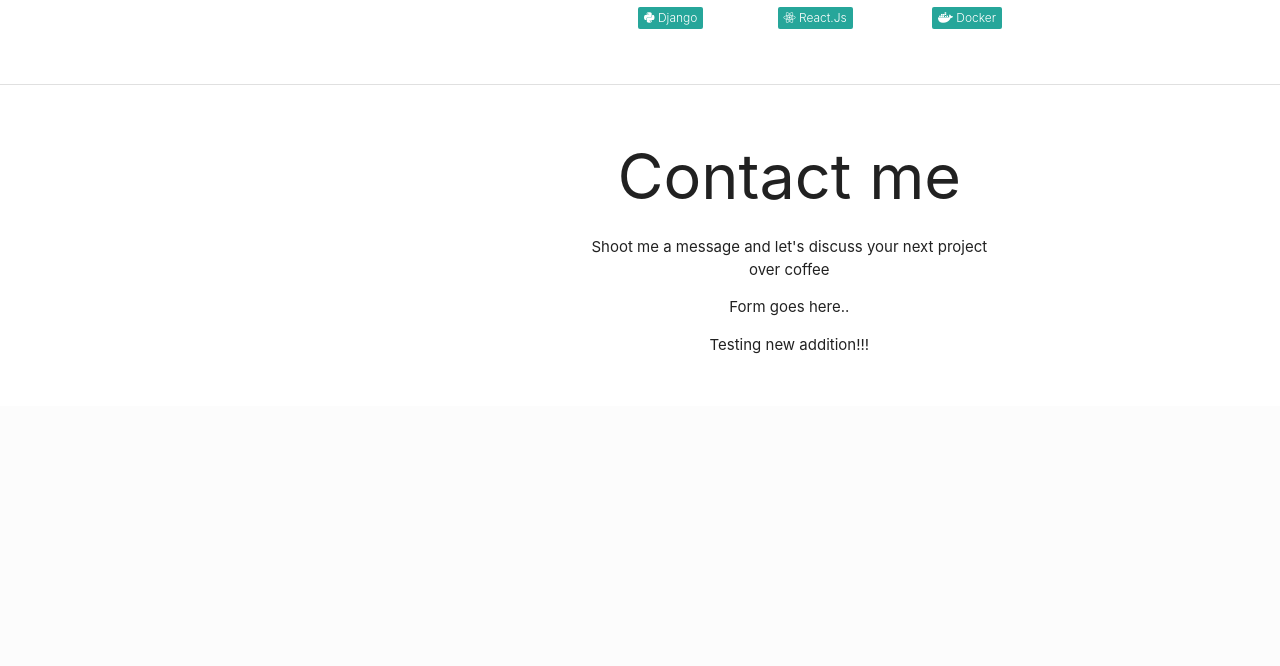
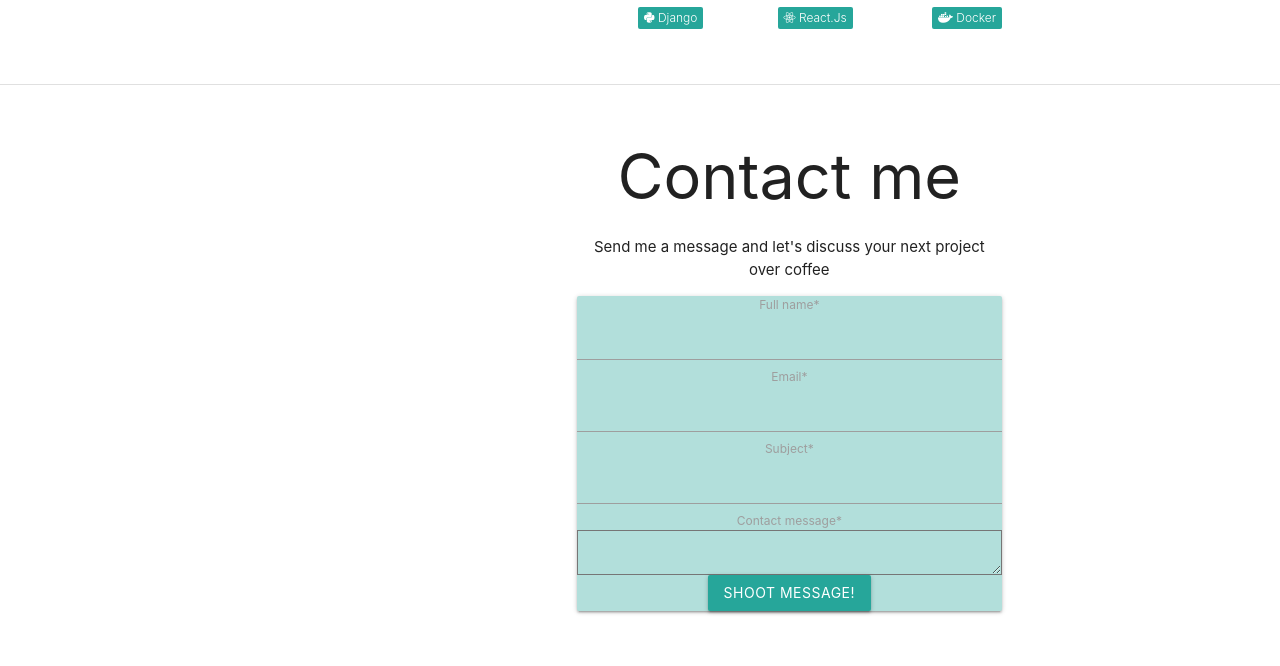
Before and after one commit to keithlowc/Portfolio, a Django app: template templates/intro.html in a window 1280 px wide. Shown: the part 1579-2245 px from the top of the page. Before the commit the page ends 1933 px from the top, so only its background shows below. Run offline with Django 3.2, Linux system fonts and the light colour scheme; the template is opened without the code that fills it: values that come from a table or form of the project are taken from there, others are empty; some libraries are stand-ins or nearby versions.

Commit message:
added contact form

```diff
--- a/portfolio/settings.py
+++ b/portfolio/settings.py
@@ -45,6 +45,7 @@ PRODUCTION = [
 
 # Applications created by django
 COMMON = [
+    'crispy_forms',
 ]
 
 # Applications created by you
--- a/requirements.txt
+++ b/requirements.txt
@@ -1,9 +1,9 @@
 dj-database-url==0.5.0
 Django==2.2.2
+django-crispy-forms==1.7.2
 django-environ==0.4.5
 django-heroku==0.3.1
 django-mysql==2.4.1
-gunicorn==19.9.0
 mysql-connector-python==8.0.14
 mysqlclient==1.4.1
 protobuf==3.9.0
@@ -13,4 +13,4 @@ pytz==2019.2
 six==1.12.0
 SQLAlchemy==1.2.17
 sqlparse==0.3.0
-static3==0.7.0
+whitenoise==4.1.3
--- a/templates/intro.html
+++ b/templates/intro.html
@@ -129,9 +129,43 @@
             <div class="col s12 m6 offset-m3 l6 offset-l5 center-align">
                 <div class="section scrollspy">
                     <h1>Contact me</h1>
-                    <p>Shoot me a message and let's discuss your next project over coffee</p>
-                    <p>Form goes here..</p>
-                    <p>Testing new addition!!!</p>
+                    <p>Send me a message and let's discuss your next project over coffee</p>
+
+                    {% load crispy_forms_tags %}
+                <div class="card teal lighten-4">
+                    <form method="POST">
+                        {% csrf_token %}
+
+                        <div class="form-row">
+                            <div class="form-group col-md-6 mb-0">
+                                {{ form.full_name|as_crispy_field}}
+                            </div>
+                            <div class="form-group col-md-6 mb-0">
+                                {{ form.email|as_crispy_field}}
+                            </div>
+                        </div>
+
+                        <div class="form-row">
+                            <div class="form-group col-md-6 mb-0">
+                                {{ form.subject|as_crispy_field}}
+                            </div>
+                            <div class="form-group col-md-6 mb-0">
+                                {{ form.contact_message|as_crispy_field}}
+                            </div>
+                        </div>
+
+                        <div class="row">
+                            <div class="col-md-4 mb-0">
+                            </div>
+                            <div class="col-md-4 mb-0">
+                            </div>
+                            <div class="col-md-4 mb-0 text-right">
+                                <button type="submit" class="btn btn-success">Shoot message!</button>
+                            </div>
+                        </div>
+                    </form>
+                </div>
+
                 </div>
             </div>
         </div>
--- /dev/null
+++ b/work/forms.py
@@ -0,0 +1,8 @@
+from django import forms
+from .models import Contacts
+
+
+class AddContactsForm(forms.ModelForm):
+    class Meta:
+        model = Contacts
+        fields = ['full_name','email','subject','contact_message']
--- a/work/models.py
+++ b/work/models.py
@@ -7,16 +7,11 @@ static files.
 '''
 
 class Projects(models.Model):
-    title = models.CharField(
-        max_length=50, blank=False,null=False)
-    description = models.TextField(
-        max_length=450, blank=False, null=False)
-    image_url = models.CharField(
-        max_length=150, blank=False, null=False)
-    project_url = models.CharField(
-        max_length=150, blank=False, null=False)
-    created_at = models.DateTimeField(
-        auto_now_add=True)
+    title = models.CharField(max_length=50, blank=False,null=False)
+    description = models.TextField(max_length=450, blank=False, null=False)
+    image_url = models.CharField(max_length=150, blank=False, null=False)
+    project_url = models.CharField(max_length=150, blank=False, null=False)
+    created_at = models.DateTimeField(auto_now_add=True)
 
     class Meta:
         verbose_name = "Projects"
@@ -24,3 +19,16 @@ class Projects(models.Model):
 
     def __str__(self):
         return f'{self.title}'
+
+class Contacts(models.Model):
+    full_name = models.CharField(max_length=100, blank=False, null=False)
+    email = models.CharField(max_length=100, blank=False, null=False)
+    subject = models.CharField(max_length=150, blank=False, null=False)
+    contact_message = models.TextField(max_length=450, blank=False, null=False)
+
+    class Meta:
+        verbose_name = "Contacts"
+        verbose_name_plural = "Contacts"
+
+    def __str__(self):
+        return f'{self.subject} - from {self.full_name}'
--- a/work/views.py
+++ b/work/views.py
@@ -1,13 +1,17 @@
 from django.shortcuts import render
 
 from .models import Projects
+from .forms import AddContactsForm
 
 def show_site(request):
     projects = Projects.objects.all()
 
+    form = AddContactsForm()
+
     context = {
         'portfolio': projects,
-        'portfolio_size': len(projects)
+        'portfolio_size': len(projects),
+        'form': form
     }
 
     print('here we go', round(12/len(projects)))
```
Also changed, not shown: docker-compose.yml (+0 -14 lines), templates/contact_form.html (added, +38 -0 lines), work/migrations/0004_contacts.py (added).
